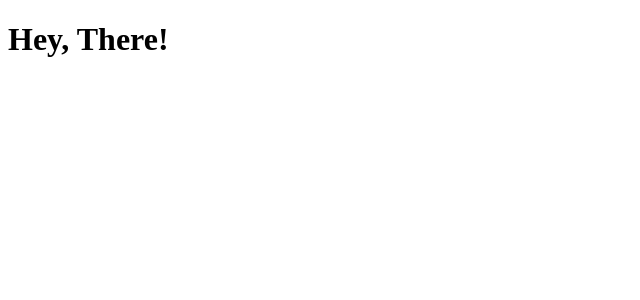
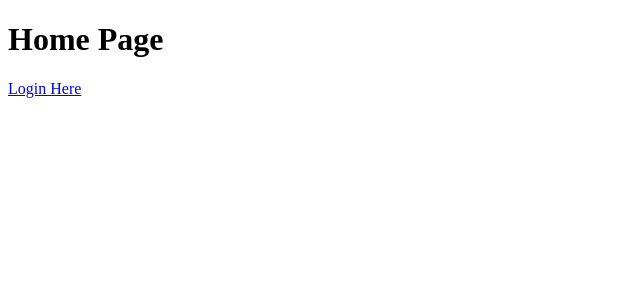
Before and after one commit to Jawadgee/test, a React (Create React App) app: page / in a window 1280 px wide. Shown: the top 300 px of the page, without its empty margins (0-640 px from the left). Built offline with nearby package versions, Linux system fonts and the light colour scheme.

Commit message:
Pages setup

```diff
--- a/package.json
+++ b/package.json
@@ -4,7 +4,9 @@
   "private": true,
   "dependencies": {
     "react": "^15.6.1",
-    "react-dom": "^15.6.1"
+    "react-dom": "^15.6.1",
+    "react-router": "^4.2.0",
+    "react-router-dom": "^4.2.2"
   },
   "devDependencies": {
     "react-scripts": "1.0.13"
--- a/src/App.js
+++ b/src/App.js
@@ -1,10 +1,15 @@
 import React from 'react';
+import { Route } from 'react-router-dom';
+
+import HomePage from './componets/HomePage';
+import LoginPage from './componets/LoginPage';
 
 class App extends React.Component {
   render() {
     return (
       <div className="App">
-          <h1>Hey, There!</h1>
+        <Route path="/" exact component={HomePage}/>
+        <Route path="/login" exact component={LoginPage}/>
       </div>
     );
   }
--- /dev/null
+++ b/src/componets/HomePage.js
@@ -0,0 +1,15 @@
+import React from 'react';
+import { Link } from 'react-router-dom';
+
+class HomePage extends React.Component{
+    render(){
+        return(
+            <div>
+                <h1>Home Page</h1>
+                <Link to="/login">Login Here</Link>
+            </div>
+        )
+    }
+}
+
+export default HomePage;
--- /dev/null
+++ b/src/componets/LoginPage.js
@@ -0,0 +1,13 @@
+import React from 'react';
+
+class LoginPage extends React.Component{
+    render(){
+        return(
+            <div>
+                <h1>Login Page</h1>
+            </div>
+        )
+    }
+}
+
+export default LoginPage;
--- a/src/index.js
+++ b/src/index.js
@@ -1,9 +1,22 @@
 import React from 'react';
-import ReactDOM from 'react-dom';
+import { render } from 'react-dom';
+import { BrowserRouter as Router, Route } from 'react-router-dom';
 
 import App from './App';
 
 import registerServiceWorker from './registerServiceWorker';
 
-ReactDOM.render(<App />, document.getElementById('root'));
+const Main = () => {
+    return(
+        <Router>
+            <App/>
+        </Router>
+    )
+}
+
+
+render(
+    <Main />,
+    document.getElementById('root'));
+
 registerServiceWorker();
```
Also changed, not shown: 1 other file (tests, documents, lock files or other folders).
